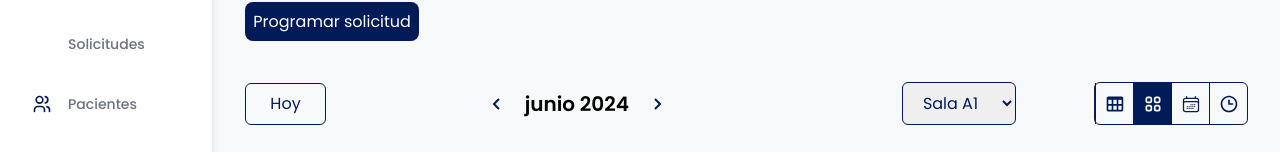
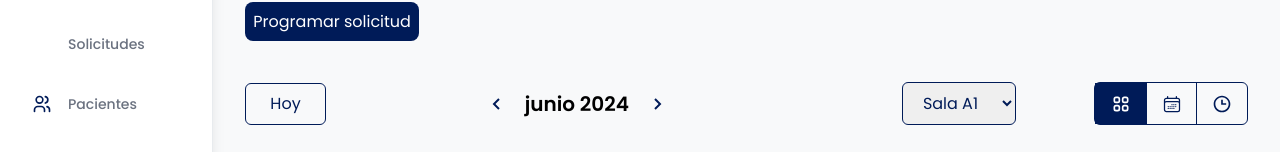
Before and after one commit to JorgeOlv96/Hospital_Sistema, a React (Create React App) app: page /appointments in a window 1280 px wide. Shown: the part 162-314 px from the top of the page. Built offline with nearby package versions, Linux system fonts and the light colour scheme; no server answers; some icons are missing.

Commit message:
se quita boton

```diff
--- a/src/screens/Appointments.js
+++ b/src/screens/Appointments.js
@@ -46,13 +46,6 @@ const CustomToolbar = (toolbar) => {
   // day button handler
   const goToDay = () => {
     toolbar.onView('day');
-  };
-
-  const goToTable = () => {
-    setShowTable(!showTable); // Alternar entre mostrar y ocultar la tabla
-    if (!showTable) {
-      fetchPendingAppointments(); // Si se muestra la tabla, obtén las solicitudes pendientes del backend
-    }
   };
 
 
@@ -132,13 +125,7 @@ const fetchPendingAppointments = async () => {
           </select>
         </div>
         {/* filter */}
-        <div className="md:col-span-2 grid grid-cols-4 rounded-md border border-subMain">
-          <button
-            onClick={goToTable}
-            className="border-l text-xl py-2 flex-colo border-subMain text-subMain"
-          >
-            <BiTable />
-          </button>
+        <div className="md:col-span-2 grid grid-cols-3 rounded-md border border-subMain">
           {viewNamesGroup.map((item, index) => (
             <button
               key={index}
```
